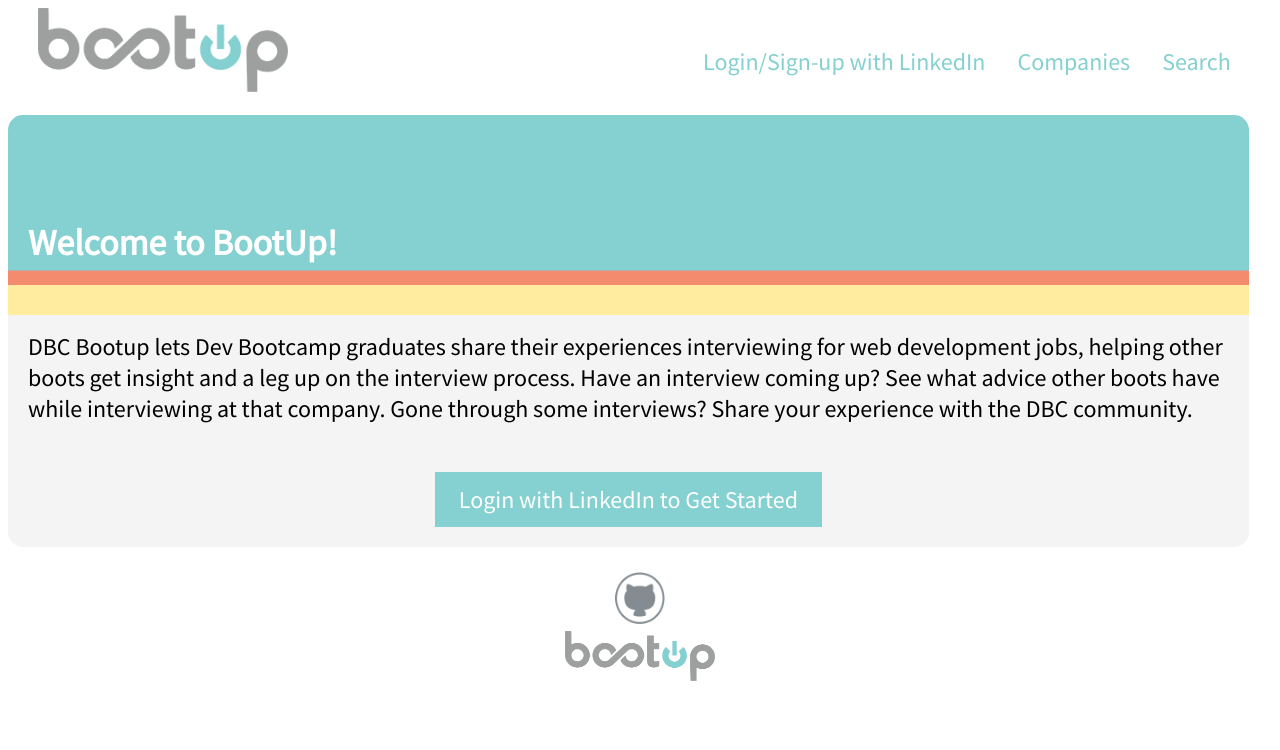
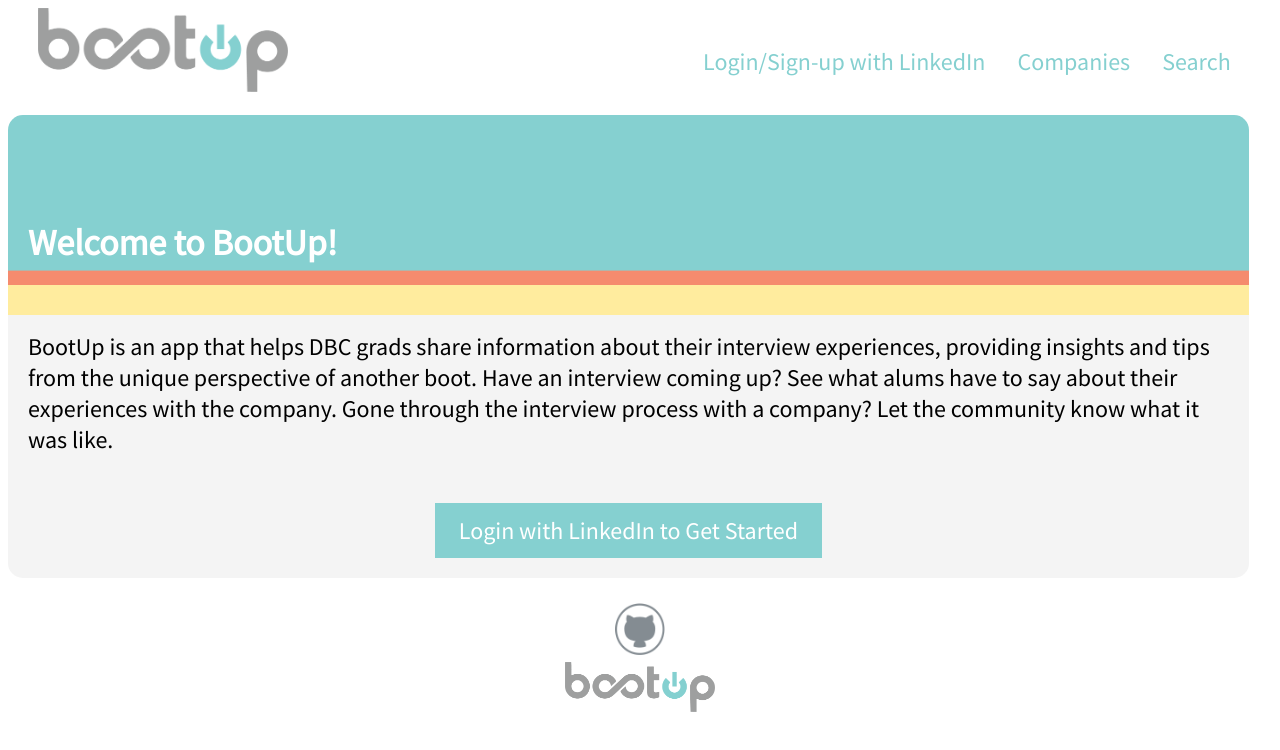
Before and after one commit to mayjawdat/BootUp-REACT-FrontEnd, a React (Create React App) app: page / in a window 1280 px wide. Shown: the top 750 px of the page. Built offline with nearby package versions, Linux system fonts and the light colour scheme; no server answers.

Commit message:
Update homepage text

```diff
--- a/src/Components/HomePage.js
+++ b/src/Components/HomePage.js
@@ -10,7 +10,7 @@
         <div className='page-header'>
           <h2>Welcome to BootUp!</h2>
         </div>
-          <p>DBC Bootup lets Dev Bootcamp graduates share their experiences interviewing for web development jobs, helping other boots get insight and a leg up on the interview process. Have an interview coming up? See what advice other boots have while interviewing at that company. Gone through some interviews? Share your experience with the DBC community.</p>
+          <p>BootUp is an app that helps DBC grads share information about their interview experiences, providing insights and tips from the unique perspective of another boot. Have an interview coming up? See what alums have to say about their experiences with the company. Gone through the interview process with a company? Let the community know what it was like.</p>
       </div>
         <div id="linkedin-login">
         <a href="/api/auth/linkedin" className='link-button'>Login with LinkedIn to Get Started</a>
```
